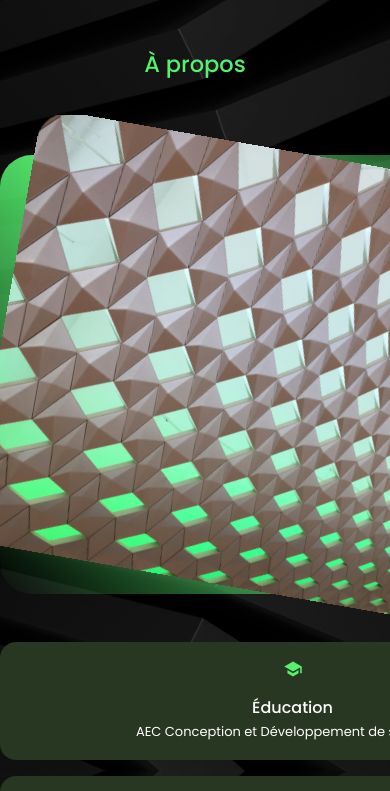
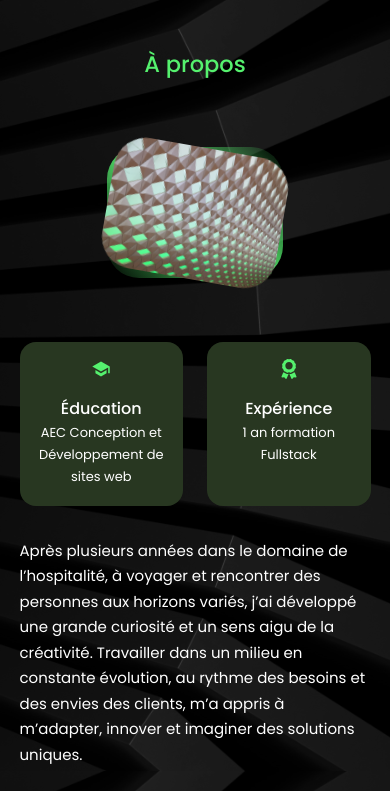
Before and after one commit to agnes31/portfolio-AS, a React (Create React App) app: page / in a window 390 px wide. Shown: the part 917-1708 px from the top of the page. Built offline with nearby package versions, Linux system fonts and the light colour scheme.

Commit message:
fixer le responsive fin

```diff
--- a/src/components/about/about.css
+++ b/src/components/about/about.css
@@ -119,16 +119,9 @@
 }
 
 /* ================ MEDIA QUERIES (SMALL DEVICES) ================= */
-@media screen and (max-width: 768px) {
+@media screen and (max-width: 200px) {
   .about__container {
     max-width: 100%;
-    overflow-x: hidden;
-  }
-
-  .container.about__container {
-    width: 100%;
-    grid-template-columns: 1fr;
-    gap: 0;
     overflow-x: hidden;
   }
 
```
